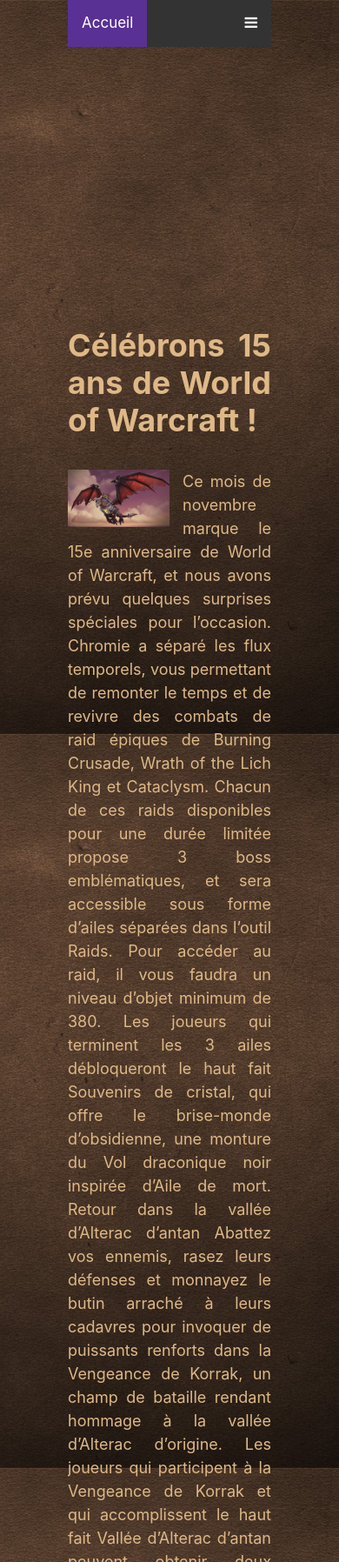
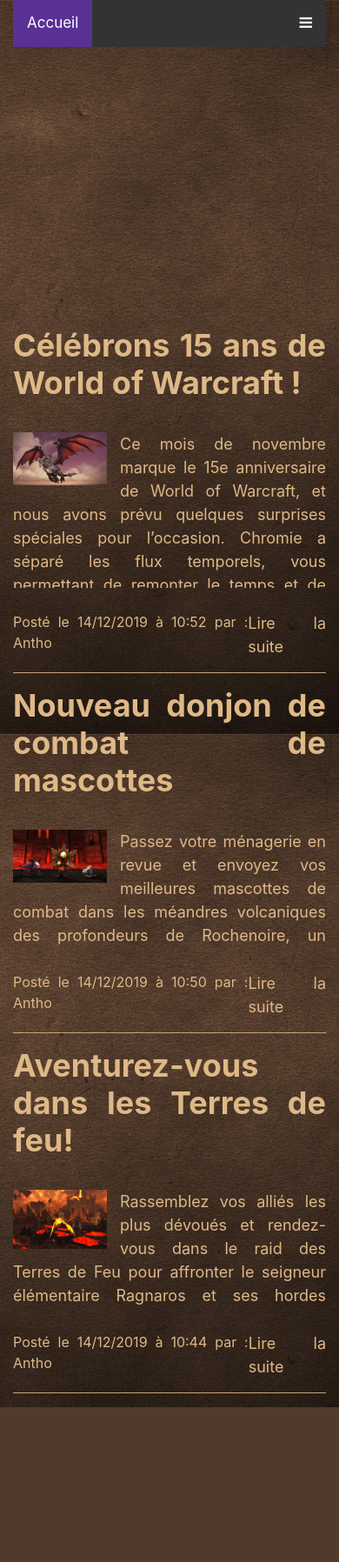
Before and after one commit to AntonMKM/koolmkm, a PHP site: page / in a window 390 px wide. Shown: the top 1796 px of the page at 87% size. After the commit the page ends 1618 px from the top, so only its background shows below. Run offline with PHP 8.4, Linux system fonts and the light colour scheme; data comes from the database, SQL or seed files in the repository.

Commit message:
Responsive

```diff
--- a/public/css/style.css
+++ b/public/css/style.css
@@ -1,9 +1,4 @@
-@font-face {
-  font-family: "LifeCraft_Font";
-  src: url("../fonts/LifeCraft_Font.ttf");
-}
 body {
-  /* font-family: "LifeCraft_Font"; */
   height: 100%;
   font-size: large;
   color: burlywood;
@@ -54,8 +49,8 @@
 }
 .heightArticle {
   overflow: hidden;
-  /* text-overflow: ellipsis; */
-  height: 50%;
+  text-overflow: ellipsis;
+  height: 300px;
 }
 #introStory {
   float: left;
@@ -68,7 +63,7 @@
 .picture {
   margin-right: 15px;
   float: left;
-  width: 50%;
+  width: 30%;
 }
 .picture2 {
   display: flex;
@@ -162,3 +157,6 @@
   top: 0;
   left: 0;
 }
+.footer {
+  background-color: #333;
+}
--- a/public/js/script.js
+++ b/public/js/script.js
@@ -4,17 +4,14 @@
     document.location.replace("index.php?action=delete&id=" + id);
   }
 }
-
 function modif(id) {
   loginTab = document.getElementById("login" + id);
   emailTab = document.getElementById("email" + id);
   statusTab = document.getElementById("status" + id);
-  // passTab = document.getElementById("pass" + id);
 
   let login = loginTab.innerHTML;
   let email = emailTab.innerHTML;
   let status = statusTab.innerHTML;
-  // let pass = passTab.innerHTML;
 
   loginTab.innerHTML =
     "<input required type='text' name='login' value='" + login + "'>";
@@ -22,23 +19,11 @@
     "<input required type='text' name='email' value='" + email + "'>";
   statusTab.innerHTML =
     "<input required type='text' name='status' value='" + status + "'>";
-  // passTab.innerHTML = "<input type='text' name='pass' value='" + pass + "'>";
 
   document.getElementById("bouton" + id).innerHTML =
     "<input type='submit' class='btn btn-success' value='update'>";
   document.getElementById("formModif").action =
     "index.php?action=update&id=" + id;
-
-  selectTab = document.querySelectorAll("tr:not(#infos" + id + ")");
-  for (i = 0; i < selectTab.length; i++) {
-    selectTab[i].addEventListener("click", undoUpdate);
-  }
-
-  buttons = document.querySelectorAll(".boutonModif:not(#bouton" + id + ")");
-  for (i = 0; i < buttons.length; i++) {
-    idModif = buttons[i].value;
-    buttons[i].onclick += " undoUpdate()";
-  }
 }
 function myFunction() {
   var x = document.getElementById("myTopnav");
--- a/view/template.php
+++ b/view/template.php
@@ -10,7 +10,7 @@
     <link rel="stylesheet" href="public/css/style.css" type="text/css">
 </head>
 
-<body>
+<body class="container">
     <!--barre de navigation-->
     <div class="topnav" id="myTopnav">
         <a href="index.php" class="active">Accueil</a>
@@ -36,18 +36,9 @@
     </div>
     <?php if (isset($_SESSION['login'])) echo 'Bienvenue ' . $_SESSION['login'] ?>
     <br><br>
+    <?= $content ?>
 
-    <?= $content ?>
+    <script type="text/javascript" src="public/js/script.js"></script>
 </body>
 
 </html>
-<script>
-    function myFunction() {
-        var x = document.getElementById("myTopnav");
-        if (x.className === "topnav") {
-            x.className += " responsive";
-        } else {
-            x.className = "topnav";
-        }
-    }
-</script>
```
Also changed, not shown: public/fonts/LifeCraft_Font.ttf (deleted).
